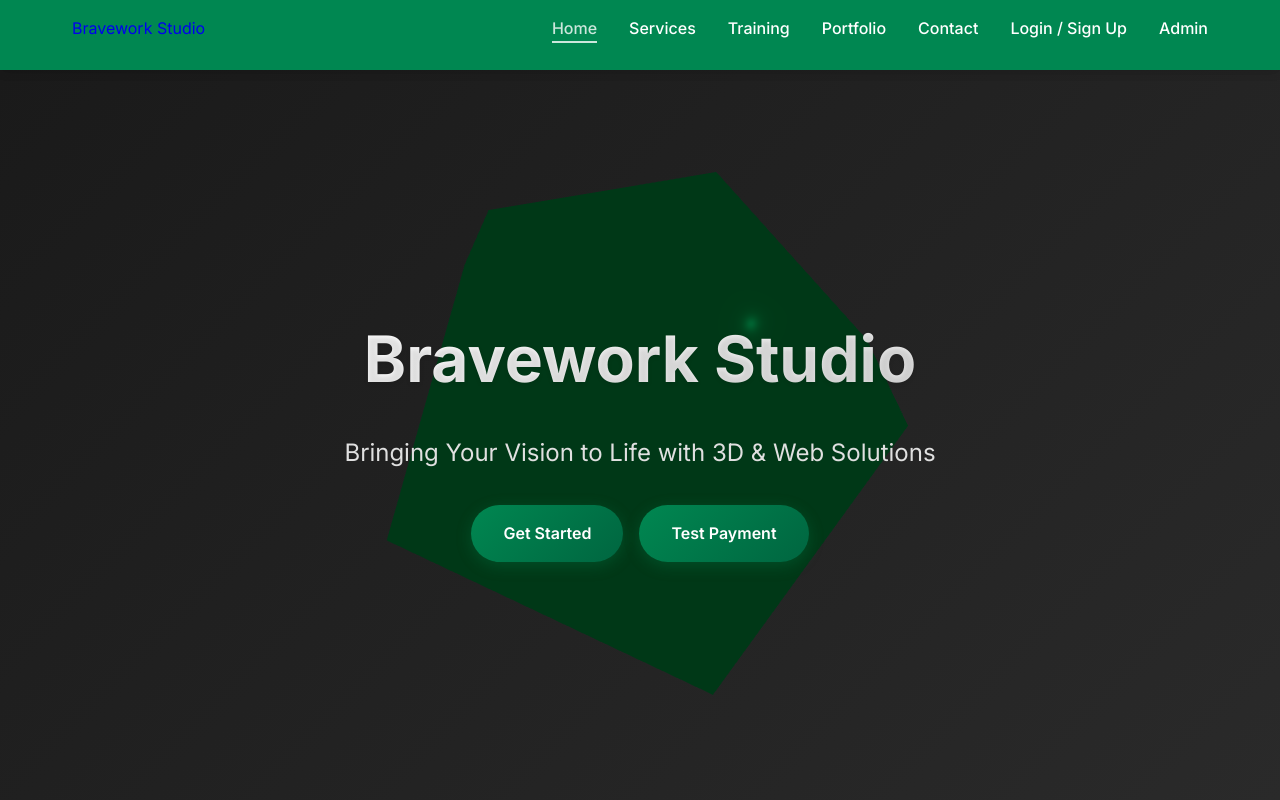
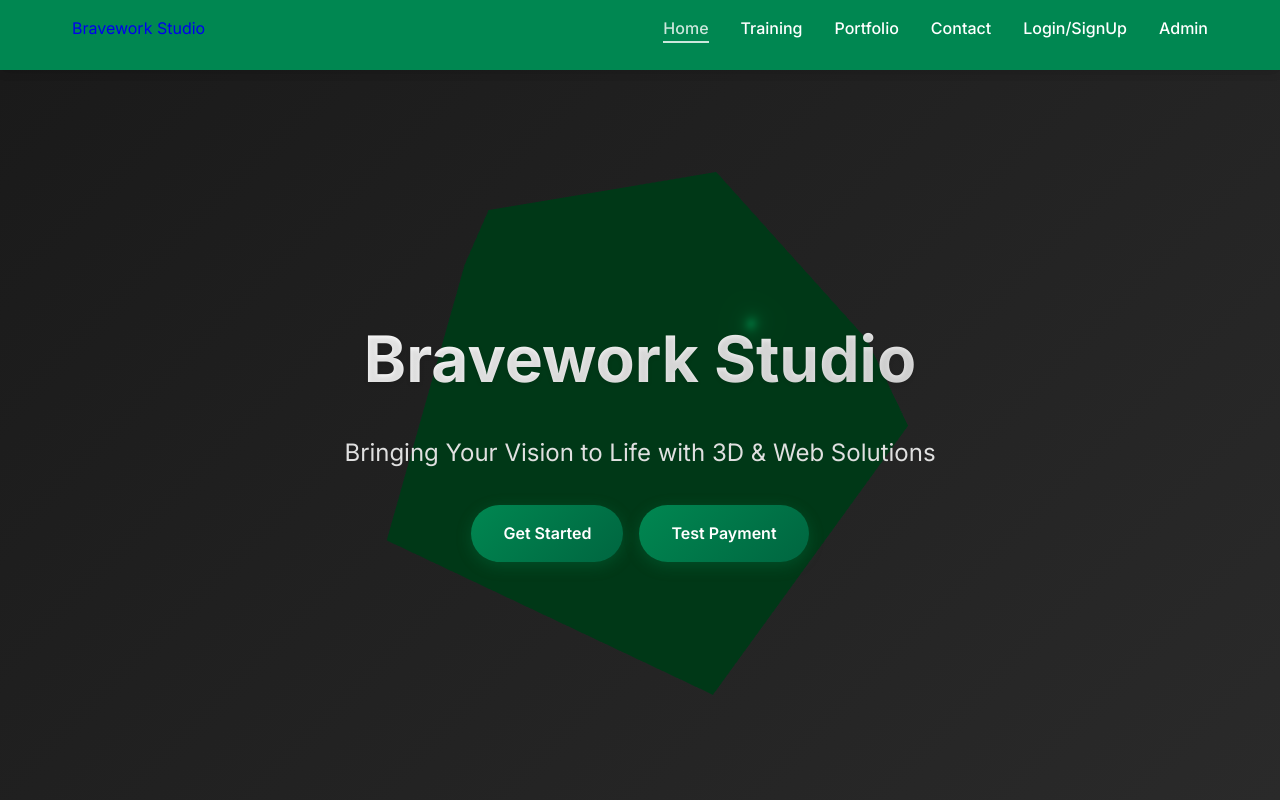
Before and after one commit to bravono/bravework-studio, a Next.js app: page / in a window 1280 px wide. Shown: the top 800 px of the page. Built offline with nearby package versions, Linux system fonts and the light colour scheme.

Commit message:
Refactor Navbar component: remove Services link and update Login/Sign Up text

```diff
--- a/app/components/Navbar.tsx
+++ b/app/components/Navbar.tsx
@@ -74,15 +74,7 @@ export default function Navbar() {
               Home
             </Link>
           </li>
-          <li>
-            <Link
-              href="/services"
-              className={pathname === '/services' ? 'active' : ''}
-              onClick={() => setIsMenuOpen(false)}
-            >
-              Services
-            </Link>
-          </li>
+
           <li>
             <Link
               href="/training"
@@ -161,15 +153,15 @@ export default function Navbar() {
             </>
           ) : (
             <>
-              <li>
+              {!isClientAuthenticated && <li>
                 <Link
                   href="/auth/login"
                   className={pathname === '/auth/login' ? 'active' : ''}
                   onClick={() => setIsMenuOpen(false)}
                 >
-                  Login / Sign Up
+                  Login/SignUp
                 </Link>
-              </li>
+              </li>}
               <li>
                 <Link
                   href="/admin/login"
```
